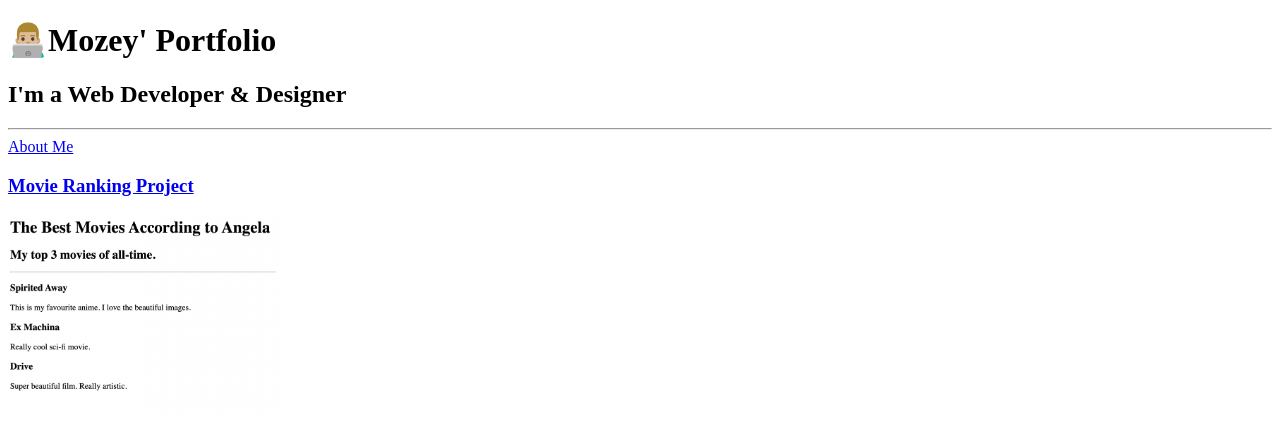
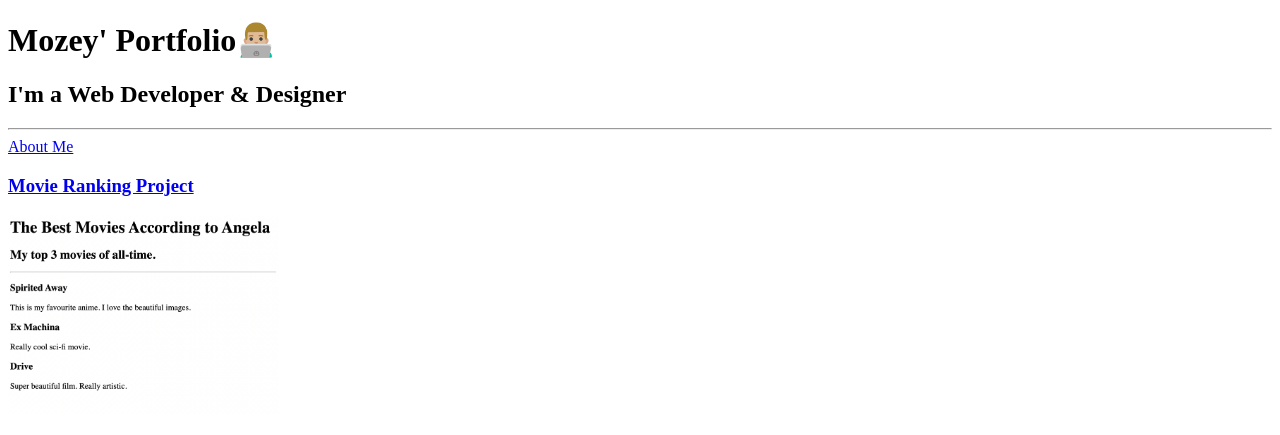
Before and after one commit to MozeyZvinas/html-portfolio, a plain HTML site: page index.html in a window 1280 px wide. Shown: the top 435 px of the page. Drawn offline with Linux system fonts and the light colour scheme.

Commit message:
Add files via upload

```diff
--- a/index.html
+++ b/index.html
@@ -4,10 +4,10 @@
   <head>
     <meta charset="UTF-8" />
     <meta name="viewport" content="width=device-width, initial-scale=1.0" />
-    <title>Mozey' Portfolio👨🏼‍💻</title>
+    <title>👨🏼‍💻Mozey' Portfolio</title>
   </head>
   <body>
-    <h1>👨🏼‍💻Mozey' Portfolio</h1>
+    <h1>Mozey' Portfolio👨🏼‍💻</h1>
     <h2>I'm a Web Developer & Designer</h2>
     <hr />
     <a href="./public/about.html">About Me</a>
```
